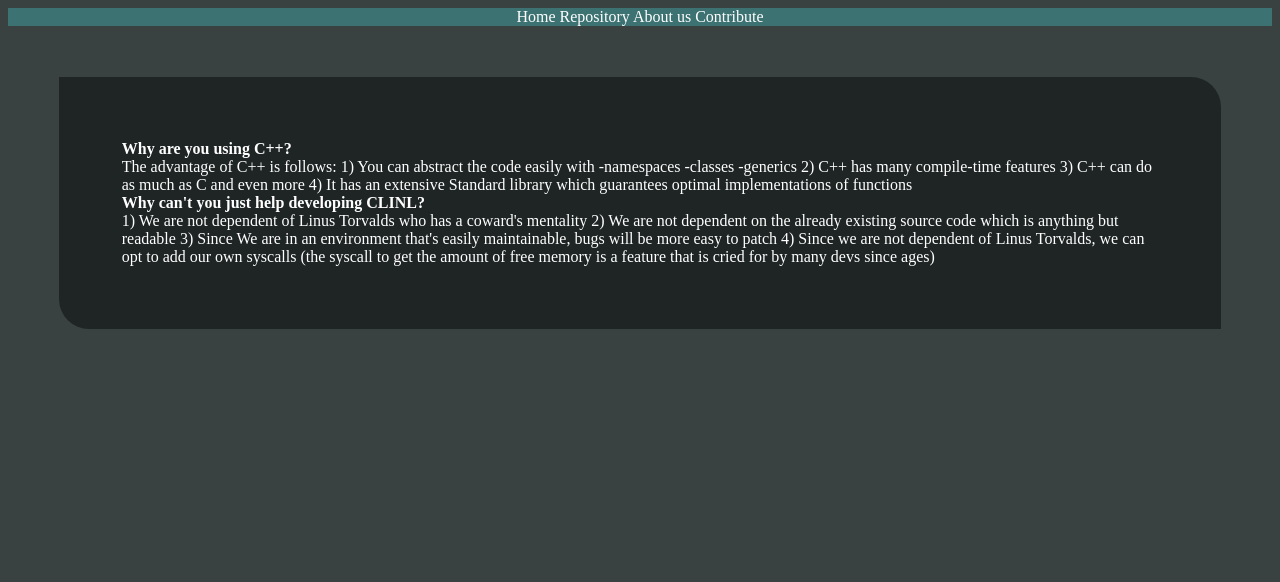
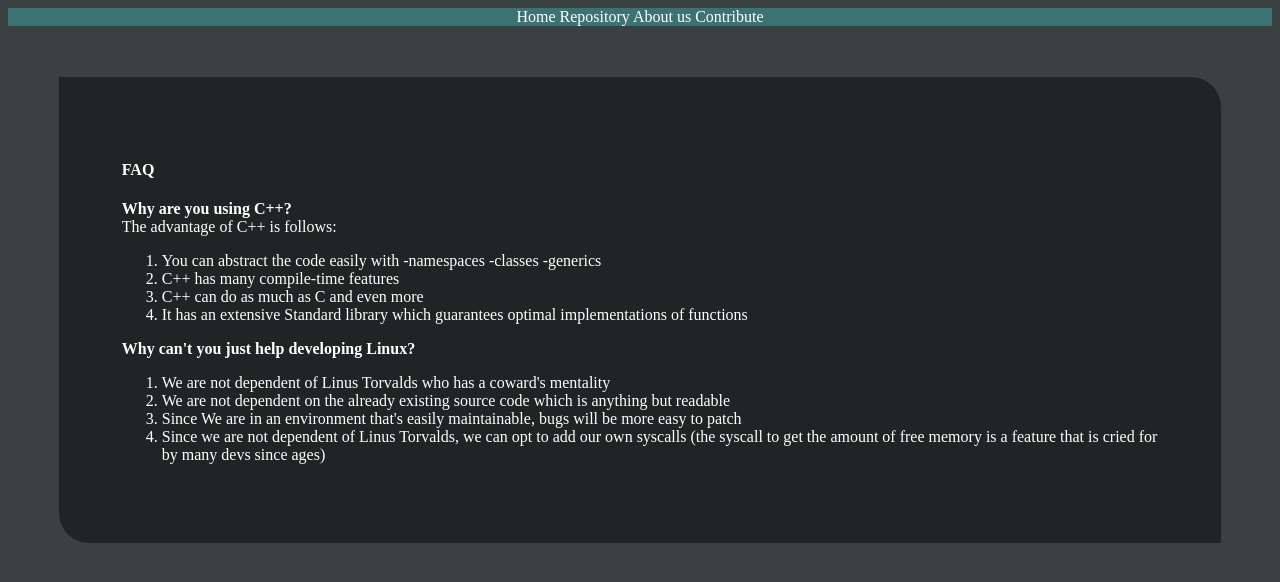
Before and after one commit to nekocentral/Clinl_Site, a plain HTML site: page faq.html in a window 1280 px wide. Drawn offline with Linux system fonts and the light colour scheme.

Commit message:
Fixed menu and cleaned the FAQ

```diff
--- a/faq.html
+++ b/faq.html
@@ -12,26 +12,29 @@
 <body class="container page">
     <div class="container">
         <div class="row navbar">
-            <a href="index.html" class="col-xs-3 navbut">Home</a>
+            <a href="/" class="col-xs-3 navbut">Home</a>
             <a href="https://kernel.clinl.org" class="col-xs-3 navbut">Repository</a>
             <a href="aboutus.html" class="col-xs-3 navbut">About us</a>
             <a href="contribute.html" class="col-xs-3 navbut">Contribute</a>
         </div>
     </div>
     <div class="par">
-        <div class="big">
-            Why are you using C++?
-        </div>
-        The advantage of C++ is follows: 1) You can abstract the code easily with -namespaces -classes -generics 2) C++ has many
-        compile-time features 3) C++ can do as much as C and even more 4) It has an extensive Standard library which guarantees
-        optimal implementations of functions
-        <div class="big">
-            Why can't you just help developing CLINL?
-        </div>
-        1) We are not dependent of Linus Torvalds who has a coward's mentality 2) We are not dependent on the already existing source
-        code which is anything but readable 3) Since We are in an environment that's easily maintainable, bugs will be more
-        easy to patch 4) Since we are not dependent of Linus Torvalds, we can opt to add our own syscalls (the syscall to
-        get the amount of free memory is a feature that is cried for by many devs since ages)
+        <h4>FAQ</h4>
+        <p><b>Why are you using C++?</b><br>
+        The advantage of C++ is follows: </p>
+        <ol>
+            <li>You can abstract the code easily with -namespaces -classes -generics</li>
+            <li>C++ has many compile-time features</li>
+            <li>C++ can do as much as C and even more</li>
+            <li>It has an extensive Standard library which guarantees optimal implementations of functions</li>
+        </ol>
+        <p><b>Why can't you just help developing Linux?</b></p>
+        <ol>
+            <li>We are not dependent of Linus Torvalds who has a coward's mentality</li>
+            <li>We are not dependent on the already existing source code which is anything but readable</li>
+            <li>Since We are in an environment that's easily maintainable, bugs will be more easy to patch</li>
+            <li>Since we are not dependent of Linus Torvalds, we can opt to add our own syscalls (the syscall to get the amount of free memory is a feature that is cried for by many devs since ages)</li>
+        </ol>
     </div>
 </body>
 
```
Also changed, not shown: aboutus.html (+1 -1 lines), contribute.html (+1 -1 lines), gdpr.html (+1 -1 lines), gettingstarted.html (+1 -1 lines), index.html (+1 -1 lines).
